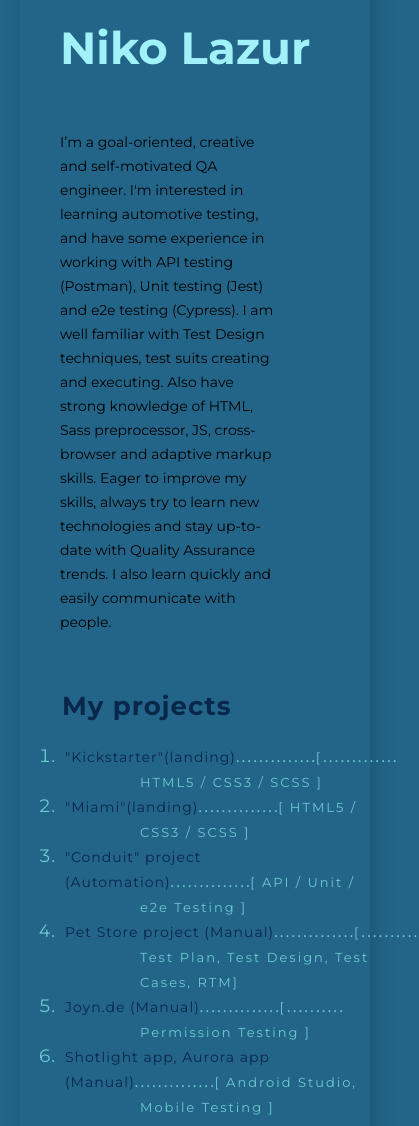
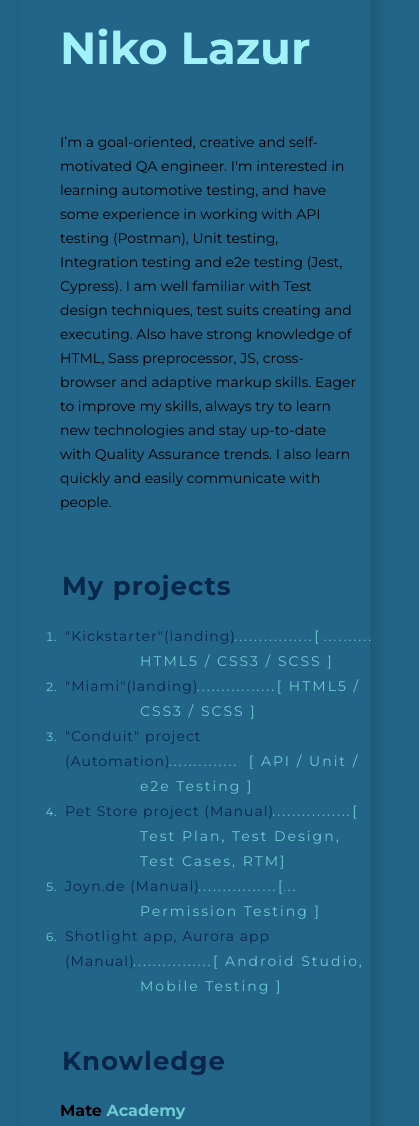
Before and after one commit to LazurNiko/QA-engineer-cv, a plain HTML site: page index.html in a window 390 px wide. Shown: the part 1250-2376 px from the top of the page, 419 px wide, since content can reach past the window. Drawn offline with Linux system fonts and the light colour scheme; a script that the page names is missing.

Commit message:
fixed some issues

```diff
--- a/index.html
+++ b/index.html
@@ -102,12 +102,15 @@
             Niko Lazur
           </h1>
           <p class="info">
-            I’m a goal-oriented, creative and self-motivated QA engineer. I'm interested in learning automotive testing, and have some experience in working
-            with API testing (Postman), Unit testing (Jest) and e2e testing (Cypress). I am well
-            familiar with Test Design techniques, test suits creating and executing. Also have strong knowledge
-            of HTML, Sass preprocessor, JS, cross-browser and adaptive markup skills. Eager to improve my skills,
-            always try to learn new technologies and stay up-to-date with Quality Assurance trends. I also learn
-            quickly and easily communicate with people.
+            I’m a goal-oriented, creative and self-motivated QA engineer.
+            I'm interested in learning automotive testing, and have some
+            experience in working with API testing (Postman), Unit testing,
+            Integration testing and e2e testing (Jest, Cypress). I am well
+            familiar with Test design techniques, test suits creating and executing.
+            Also have strong knowledge of HTML, Sass preprocessor, JS, cross-browser
+            and adaptive markup skills. Eager to improve my skills, always try to learn
+            new technologies and stay up-to-date with Quality Assurance trends.
+            I also learn quickly and easily communicate with people.
           </p>
         </article>
 
@@ -121,27 +124,27 @@
             </li>
             <li class="portfolio_links">
               <a class="link" href="https://lazurniko.github.io/layout_miami/">"Miami"(landing)</a>
-              <span class="dots">...............</span>
+              <span class="dots">................</span>
               <span class="link_skills">[ HTML5 / CSS3 / SCSS ]</span>
             </li>
             <li class="portfolio_links">
               <a class="link" href="https://github.com/LazurNiko/Postman">"Conduit" project (Automation)</a>
-              <span class="dots">...............</span>
+              <span class="dots">..............</span>
               <span class="link_skills">[ API / Unit / e2e Testing ]</span>
             </li>
             <li class="portfolio_links">
               <a class="link" href="https://github.com/LazurNiko"> Pet Store project (Manual)</a>
-              <span class="dots">.........................</span>
+              <span class="dots">.................</span>
               <span class="link_skills">[ Test Plan, Test Design, Test Cases, RTM]</span>
             </li>
             <li class="portfolio_links">
               <a class="link" href="https://joyn.de">Joyn.de (Manual)</a>
-              <span class="dots">.........................</span>
+              <span class="dots">....................</span>
               <span class="link_skills">[ Permission Testing ]</span>
             </li>
             <li class="portfolio_links">
               <a class="link" href="https://play.google.com/store">Shotlight app, Aurora app (Manual)</a>
-              <span class="dots">.........................</span>
+              <span class="dots">.................</span>
               <span class="link_skills">[ Android Studio, Mobile Testing ]</span>
             </li>
           </ol>
--- a/style.css
+++ b/style.css
@@ -541,7 +541,27 @@ ol {
 
 @media (max-width: 845px) {
 
+  .container {
+    width: 76%;
+  }
+
+  .info {
+    padding-right: 0;
+  }
+
   .menu__link {
+    font-size: 10px;
+  }
+
+  .portfolio_links {
+    font-size: 12px;
+  }
+
+  .dots {
+    font-size: 14px;
+  }
+
+  .link_skills {
     font-size: 10px;
   }
 
@@ -716,6 +736,14 @@ ol {
 
 @media (max-width: 600px) {
 
+  .link_skills {
+    font-size: 14px;
+  }
+
+  .link {
+    font-size: 14px;
+  }
+
   .arrow {
     padding-left: 300px;
   }
@@ -804,6 +832,10 @@ ol {
     font-size: 14px;
   }
 
+  .container {
+    width: 80%;
+  }
+
 }
 
 @media (max-width: 450px) {
```
